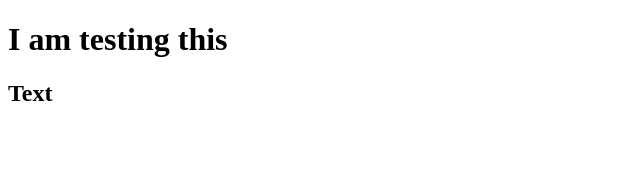
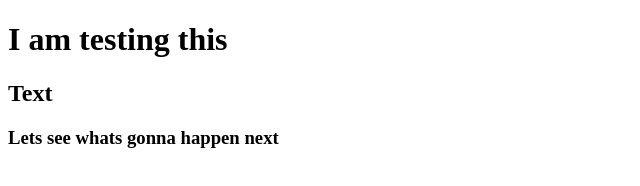
Before and after one commit to Zahid-BM/Food-court, a plain HTML site: page Mile stone: 01, Personal Portfolio/Modiule No: 04, Build a beautiful and professional portfolio website/<!DOCTYPE html>.html in a window 1280 px wide. Shown: the whole page, without its empty margins (0-640 px from the left). Drawn offline with Linux system fonts and the light colour scheme.

Commit message:
added a h3 content

```diff
--- a/Mile stone: 01, Personal Portfolio/Modiule No: 04, Build a beautiful and professional portfolio website/<!DOCTYPE html>.html
+++ b/Mile stone: 01, Personal Portfolio/Modiule No: 04, Build a beautiful and professional portfolio website/<!DOCTYPE html>.html
@@ -9,5 +9,6 @@
 <body>
     <h1>I am testing this</h1>
     <h2>Text</h2>
+    <h3>Lets see whats gonna happen next</h3>
 </body>
 </html>
```
